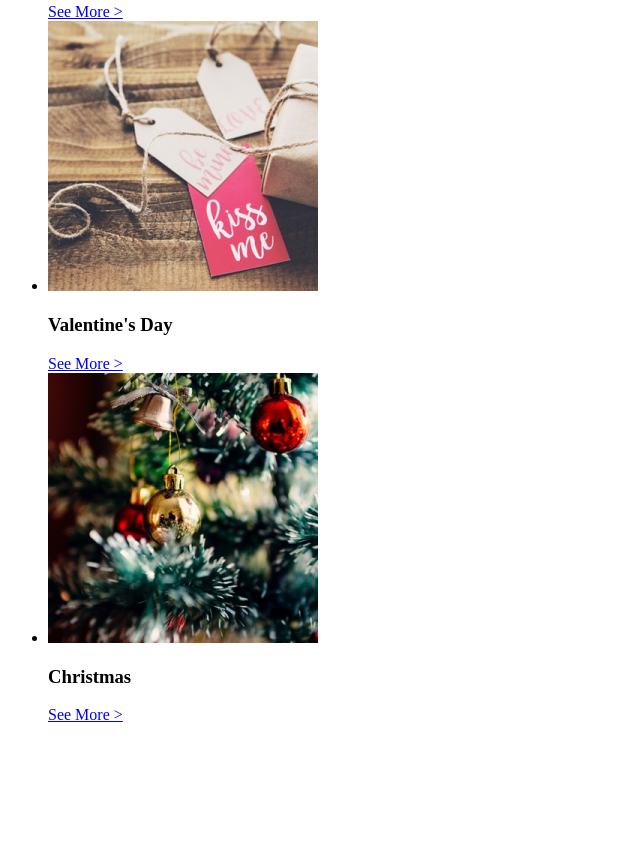
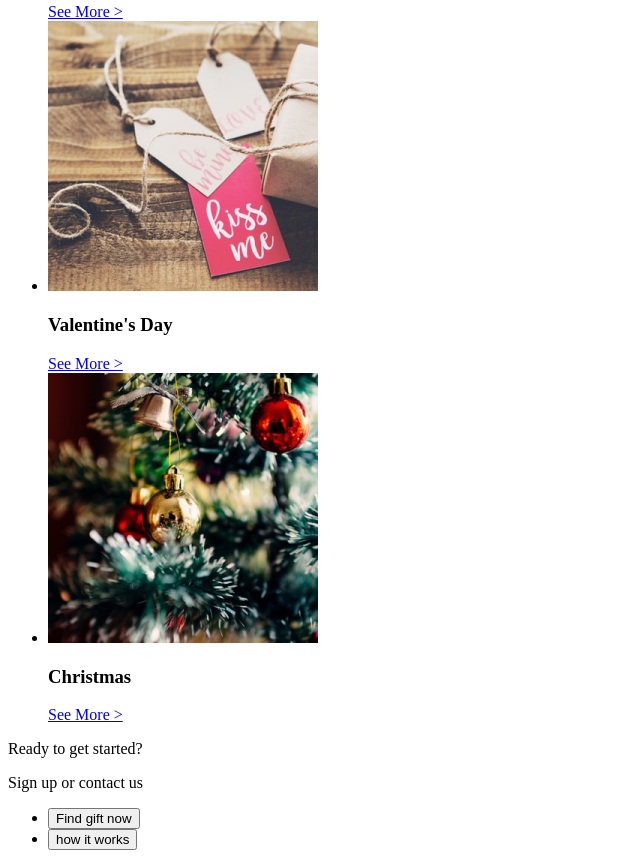
Before and after one commit to Crash-afftar/team-work-bl7, a plain HTML site: page index.html in a window 1280 px wide. Shown: the part 2481-3347 px from the top of the page, without its empty margins (0-640 px from the left). Before the commit the page ends 3221 px from the top, so only its background shows below. Drawn offline with Linux system fonts and the light colour scheme.

Commit message:
add buttons

```diff
--- a/index.html
+++ b/index.html
@@ -65,6 +65,14 @@
           </li>
         </ul>
       </section>
+      <section>
+        <p>Ready to get started?</p>
+        <p>Sign up or contact us</p>
+        <ul>
+          <li><button type="button">Find gift now</button></li>
+          <li><button type="button">how it works</button></li>
+        </ul>
+      </section>
     </main>
   </body>
 </html>
```
